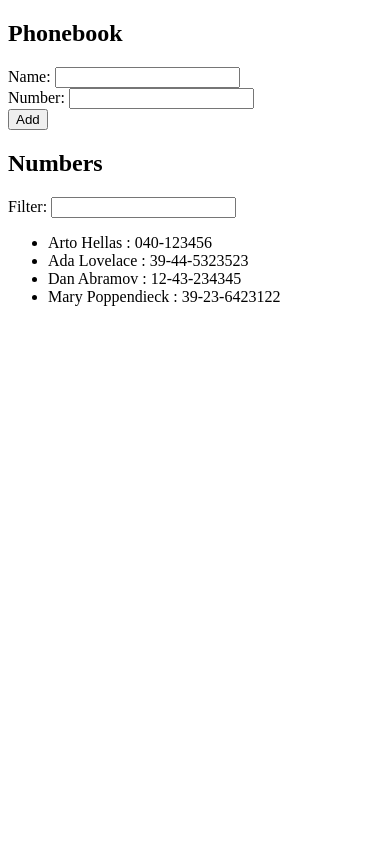
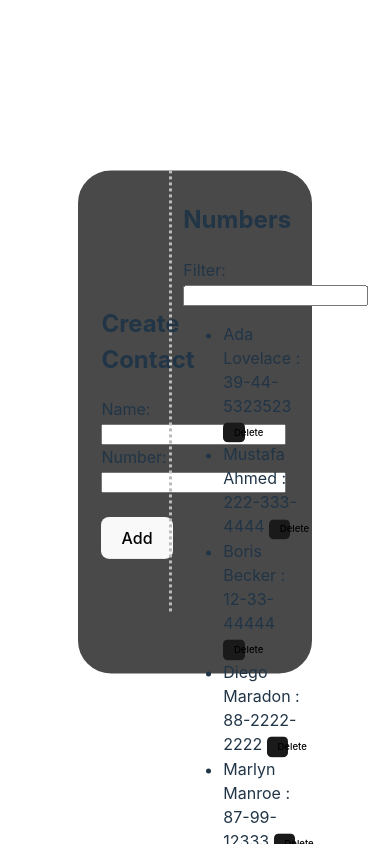
Before and after one commit to rohitchelat2/fs-UH, a React (Vite) app in the folder part2/phonebook/: page / in a window 390 px wide. Built offline with nearby package versions, Linux system fonts and the light colour scheme; data requests are answered from the project's data file.

Commit message:
Final commit of Phonebook

```diff
--- a/part2/phonebook/db.json
+++ b/part2/phonebook/db.json
@@ -1,24 +1,39 @@
 {
-    "persons":[
-      {
-        "name": "Arto Hellas",
-        "number": "040-123456",
-        "id": "1"
-      },
+  "persons": [
     {
       "name": "Ada Lovelace",
       "number": "39-44-5323523",
       "id": "2"
     },
     {
-        "name": "Dan Abramov",
-        "number": "12-43-234345",
-        "id": "3"
+      "id": "197b",
+      "name": "Mustafa Ahmed",
+      "number": "222-333-4444"
     },
     {
-        "name": "Mary Poppendieck",
-        "number": "39-23-6423122",
-        "id": "4"
+      "id": "eb92",
+      "name": "Boris Becker",
+      "number": "12-33-44444"
+    },
+    {
+      "id": "a835",
+      "name": "Diego Maradon",
+      "number": "88-2222-2222"
+    },
+    {
+      "id": "4788",
+      "name": "Marlyn Manroe",
+      "number": "87-99-12333"
+    },
+    {
+      "id": "982b",
+      "name": "Margerat Tatcher",
+      "number": "123-33-3113"
+    },
+    {
+      "id": "713b",
+      "name": "Fidel Castro",
+      "number": "88-11-22222"
     }
   ]
 }
--- a/part2/phonebook/src/App.jsx
+++ b/part2/phonebook/src/App.jsx
@@ -1,37 +1,111 @@
 import { useState, useEffect } from 'react'
-import axios from 'axios'
 import Filter from './Compenents/Filter'
 import AddPeople from './Compenents/AddPeople'
+import ListPeople from './Compenents/ListPeople'
+import contact from './Compenents/persons'
+import Notification from './Compenents/notification'
 
 const App = () => {
 
   const [persons, setPersons] = useState([])
+  const [filterStr, setfilterStr] = useState([])
+  const [filterPerson, setfilterPerson] = useState([])
+  const [notification, setNotification] = useState([null,null])
 
   useEffect(() => {
-    axios
-      .get('http://localhost:3001/persons')
-      .then(response => {
-        setPersons(response.data)
+    contact.getAll().then(response => {
+        setPersons(response)
+        setfilterPerson(response)
       })
   }, [])
 
 
   const checkName = (newName, newNum) => {
+
     const names= persons.map(person=>person.name)
-    names.includes(newName)?alert(newName+ ' already exist in the phonebook') : newName ? addName(newName, newNum) : alert('Name cannot be blank') }
+    names.includes(newName)?nameExist (newName, newNum) : newName? addName(newName, newNum) : alert('Name cannot be blank') }
+
+    const nameExist = (oldName, newNum) => {
+    if (window.confirm(`Do you want to update ${oldName} phone number ?`))
+        {
+          const updatePerson = persons.find(person => person.name === oldName)
+          const changedPerson = { ...updatePerson, number: newNum }
+          contact.update(changedPerson).then(updatedContact =>{
+          const newfilterPersons =  persons.map(person => person.name === updatedContact.name ? updatedContact : person )
+          setfilterPerson(newfilterPersons)
+          setPersons(newfilterPersons)
+          const message =
+          setNotification([`${updatedContact.name}'s phone number udpated`,1])
+          setTimeout(() => {setNotification([null,null])}, 5000)
+          setfilterStr(filterStr)})
+
+
+    }}
+
+
     const addName = (newName, newNum) => {
     const nameObject= {name: newName, number: newNum}
-    setPersons(persons.concat(nameObject))
+    contact.createNew(nameObject).then(newContact =>{
+    setPersons(persons.concat(newContact))
+    setfilterPerson(persons.concat(newContact))
+    setfilterStr("")
+    setNotification([`${newContact.name} added to the contact list`,1])
+    setTimeout(() => {setNotification([null,null])}, 5000)
+
+
+  })
+
  }
 
 
+ const handleFilter = (event) => {
+  const filterStr = event.target.value
+  const newfilterPersons = persons.filter(person => person.name.toLowerCase().includes(filterStr.toLowerCase()))
+  setfilterPerson(newfilterPersons)
+  setfilterStr(filterStr)
+}
+
+
+ const deleteOne = (event) => {
+    const id = event.target.id
+    const deleteObject = persons.find(person => person.id === id)
+    if (window.confirm(`Do you want to delete ${deleteObject.name} ?`))
+    {
+    contact.deleteOne(id).then(deletedContact  => {
+    const newfilterPersons = persons.filter(person => person.id !== deletedContact.id)
+    setfilterPerson(newfilterPersons)
+    setPersons(newfilterPersons)
+    setNotification([`${deletedContact.name} deleted from contact list`, 1])
+    setTimeout(() => {setNotification([null,null])}, 5000)
+    setfilterStr("")})
+    .catch(error => {
+      const newfilterPersons = persons.filter(person => person.id !== id)
+      setfilterPerson(newfilterPersons)
+      setPersons(newfilterPersons)
+      setNotification([`${deleteObject.name} has been already deleted`, 0])
+      setTimeout(() => {setNotification([null,null])}, 5000)
+      setfilterStr("")
+    })
+
+
+  }
+   }
+
+
+
   return (
-    <div>
-      <h2>Phonebook</h2>
+
+      <div><Notification message={notification[0]} code={notification[1]} />
+      <div className='phonebook'>
+
       <AddPeople checkName={checkName} />
-      <Filter persons={persons} status={status}/>
 
-    </div>
+      <div className='contactList'><h2>Numbers</h2>
+      <Filter value={filterStr} handleFilter={handleFilter}/>
+      <ul> {filterPerson.map( person => (<ListPeople key={person.name} name={person.name} number={person.number} id={person.id} deleteOne={deleteOne}/>))}</ul>
+
+
+    </div></div></div>
   )
 }
 
--- a/part2/phonebook/src/Compenents/AddPeople.jsx
+++ b/part2/phonebook/src/Compenents/AddPeople.jsx
@@ -24,15 +24,16 @@ const AddPeople = (props) => {
 
 
     return(
-
+        <div className='createContact'>
+          <h2>Create Contact</h2>
         <form onSubmit={checkName}>
-        <div>Name: <input value={newName} onChange={handleNameChange}/></div>
-          <div>Number: <input  value={newNum} onChange={handleNumChange} /></div>
+        <div>Name:<br></br> <input value={newName} onChange={handleNameChange}/></div>
+          <div>Number: <br></br><input  value={newNum} onChange={handleNumChange} /></div>
 
         <div>
-          <button type="submit">Add</button>
+         <br></br> <button type="submit">Add</button>
         </div>
-      </form>
+      </form></div>
     )
 }
 
--- a/part2/phonebook/src/Compenents/Filter.jsx
+++ b/part2/phonebook/src/Compenents/Filter.jsx
@@ -1,47 +1,15 @@
-
-import { useState } from 'react'
-import ListPeople from './ListPeople'
 
 const Filter = (props) =>{
 
-var newfilterPersons= {}
-
-const persons = props.persons
-
-const [newFilter, setNewFilter] = useState('')
-const [filterPersons, setfilterPersons] = useState(persons)
-const [status, setNewStatus] = useState(persons.length)
 
 
-if(status < persons.length) {
-
-        newfilterPersons = persons
-
-        setNewFilter('')
-        setNewStatus(persons.length)
-        setfilterPersons(newfilterPersons)
-   }
-    else{
-        newfilterPersons = filterPersons
-
-    }
-
-
-const handleFilter = (event) => {
-    const filterStr = event.target.value
-    setNewFilter(filterStr)
-    newfilterPersons = persons.filter(person => person.name.toLowerCase().includes(filterStr.toLowerCase()))
-    setfilterPersons(newfilterPersons)
-    setNewStatus(persons.length)
-  }
 
 
 return(
  <div>
-    <h2>Numbers</h2>
-    <div>Filter: <input  value={newFilter} onChange={handleFilter} /></div>
-    <ul> {newfilterPersons.map( person => (<ListPeople key={person.name} name={person.name} number={person.number}/>))}</ul>
-</div>
+
+    <div>Filter: <input  value={props.value} onChange={props.handleFilter} /></div>
+    </div>
 
 )}
   export default Filter
--- a/part2/phonebook/src/Compenents/ListPeople.jsx
+++ b/part2/phonebook/src/Compenents/ListPeople.jsx
@@ -1,4 +1,4 @@
-import { useState } from 'react'
+const ListPeople = (props) =>{
 
-const ListPeople = (props) =>(<li key={props.name} > {props.name} : {props.number}</li>)
+return(<li key={props.name} > {props.name} : {props.number} <button className='deleteButton' id={props.id} onClick={props.deleteOne}>Delete</button></li>)}
 export default ListPeople
--- /dev/null
+++ b/part2/phonebook/src/Compenents/notification.jsx
@@ -0,0 +1,23 @@
+const Notification = (props) => {
+
+
+    if (props.message === null) {
+      return null
+    }
+
+    else if(props.code === 1){
+    return (
+      <div className='notification'>
+        {props.message}
+      </div>
+    )}
+    else if(props.code === 0){
+        return (
+          <div className='error'>
+            {props.message}
+          </div>
+        )}
+
+  }
+
+  export default Notification
--- /dev/null
+++ b/part2/phonebook/src/Compenents/persons.js
@@ -0,0 +1,31 @@
+import axios from 'axios'
+const baseUrl = 'http://localhost:3001/persons'
+
+const getAll = () => {
+  const request =  axios.get(baseUrl)
+    return request.then(response => response.data)
+  }
+
+  const createNew = newContact => {
+    const request =  axios.post(baseUrl, newContact)
+    return request.then(response => response.data)
+  }
+
+  const deleteOne = (id) => {
+
+    const request =  axios.delete(baseUrl +'/'+ id)
+    return request.then(response => response.data)
+
+}
+
+const update = (changedPerson) => {
+
+  const request = axios.put(baseUrl +'/'+ changedPerson.id, changedPerson)
+  return request.then(response => response.data)
+
+}
+
+
+
+
+  export default { getAll, createNew, deleteOne, update}
--- /dev/null
+++ b/part2/phonebook/src/index.css
@@ -0,0 +1,148 @@
+:root {
+  font-family: Inter, system-ui, Avenir, Helvetica, Arial, sans-serif;
+  line-height: 1.5;
+  font-weight: 400;
+
+  color-scheme: light dark;
+  color: rgba(255, 255, 255, 0.87);
+  background-color: #242424;
+
+  font-synthesis: none;
+  text-rendering: optimizeLegibility;
+  -webkit-font-smoothing: antialiased;
+  -moz-osx-font-smoothing: grayscale;
+}
+
+a {
+  font-weight: 500;
+  color: #646cff;
+  text-decoration: inherit;
+}
+a:hover {
+  color: #535bf2;
+}
+
+body {
+  margin: 0;
+  display: flex;
+  place-items: center;
+  min-width: 320px;
+  min-height: 100vh;
+}
+
+h1 {
+  font-size: 3.2em;
+  line-height: 1.1;
+}
+
+.phonebook {
+  border-radius: 35px;
+  background-color: #494949;
+  border: 2px solid white;
+  width: 50%;
+  height: 55%;
+  position: fixed;
+  top: 50%;
+  left: 50%;
+  transform: translate(-50%, -50%);
+  padding: 5%;
+}
+
+.createContact {
+
+  background-color: #494949;
+
+  width: 30%;
+  position: fixed;
+  top: 50%;
+  left: 10%;
+  transform: translate(0%, -50%);
+
+}
+
+.notification {
+  color: rgb(0, 0, 0);
+  background: rgb(63, 111, 62);
+  font-size: 1em;
+  padding: 1%;
+  border-radius: 8px;
+  width: 30%;
+  height: 3%;
+  position: fixed;
+  bottom: 0%;
+  right: 0%;
+  margin: 1%;
+  text-align: center;
+}
+
+.error {
+  color: rgb(0, 0, 0);
+  background: rgb(156, 12, 12);
+  font-size: 1em;
+  padding: 1%;
+  border-radius: 8px;
+  width: 30%;
+  height: 3%;
+  position: fixed;
+  bottom: 0%;
+  right: 0%;
+  margin: 1%;
+  text-align: center;
+}
+
+.contactList{
+  padding: 5%;
+  border-left: 3px dotted rgb(187, 187, 187);
+  width: 50%;
+  height: 83%;
+  position: fixed;
+  top: 0%;
+  right: 0%;
+
+}
+
+button {
+  border-radius: 8px;
+  border: 1px solid transparent;
+  padding: 0.6em 1.2em;
+  font-size: 1em;
+  font-weight: 500;
+  font-family: inherit;
+  background-color: #1a1a1a;
+  cursor: pointer;
+  transition: border-color 0.25s;
+}
+
+.deleteButton {
+  width: 15%;
+  height: 2%;
+  border-radius: 5px;
+  border: 1px solid transparent;
+  padding: 0.4em 1em;
+  font-size: .6em;
+  font-weight: 500;
+  font-family: inherit;
+  background-color: #1a1a1a;
+  cursor: pointer;
+  transition: border-color 0.25s;
+}
+button:hover {
+  border-color: #646cff;
+}
+button:focus,
+button:focus-visible {
+  outline: 4px auto -webkit-focus-ring-color;
+}
+
+@media (prefers-color-scheme: light) {
+  :root {
+    color: #213547;
+    background-color: #ffffff;
+  }
+  a:hover {
+    color: #747bff;
+  }
+  button {
+    background-color: #f9f9f9;
+  }
+}
--- a/part2/phonebook/src/main.jsx
+++ b/part2/phonebook/src/main.jsx
@@ -1,6 +1,7 @@
 import React from 'react'
 import ReactDOM from 'react-dom/client'
 import App from './App.jsx'
+import './index.css'
 
 
 ReactDOM.createRoot(document.getElementById('root')).render(
```
Lines whose indentation alone changed are shown as unchanged.
